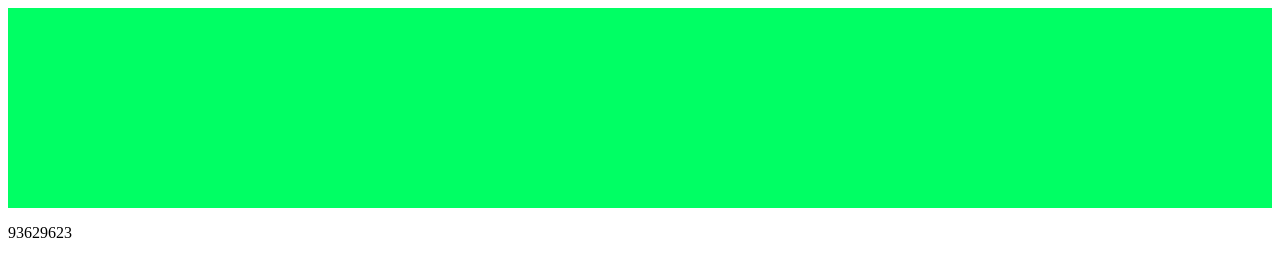
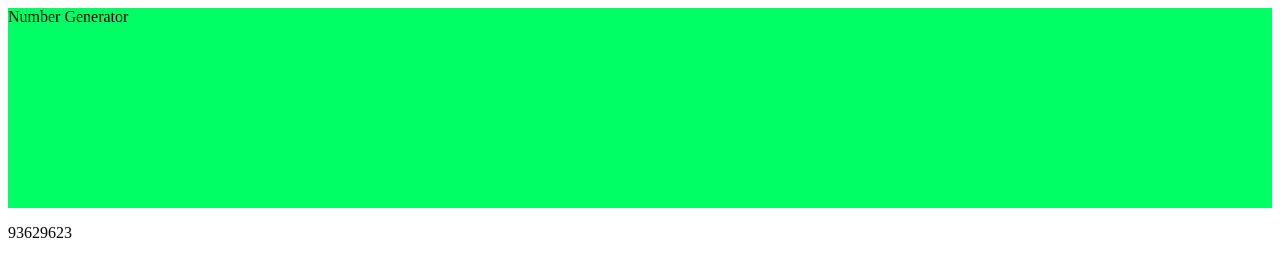
Before and after one commit to playhz/playhz.github.io, a plain HTML site: page index.html in a window 1280 px wide. Drawn offline with Linux system fonts and the light colour scheme.

Commit message:
Added top bar text

```diff
--- a/index.html
+++ b/index.html
@@ -4,7 +4,9 @@
         <meta name="viewport" content="width=device-width, initial-scale=1.0">
     </head>
     <body>
-        <div style="display: block; padding: 0px; background-color: rgb(0, 255, 100); block-size: 200px;"></div>
+        <div style="display: block; padding: 0px; background-color: rgb(0, 255, 100); block-size: 200px;">
+            Number Generator
+        </div>
         <p id="number" style=""></p>
         <script>
             document.getElementById("number").innerHTML = Math.floor(Math.random() * 100000000).toString();
```
